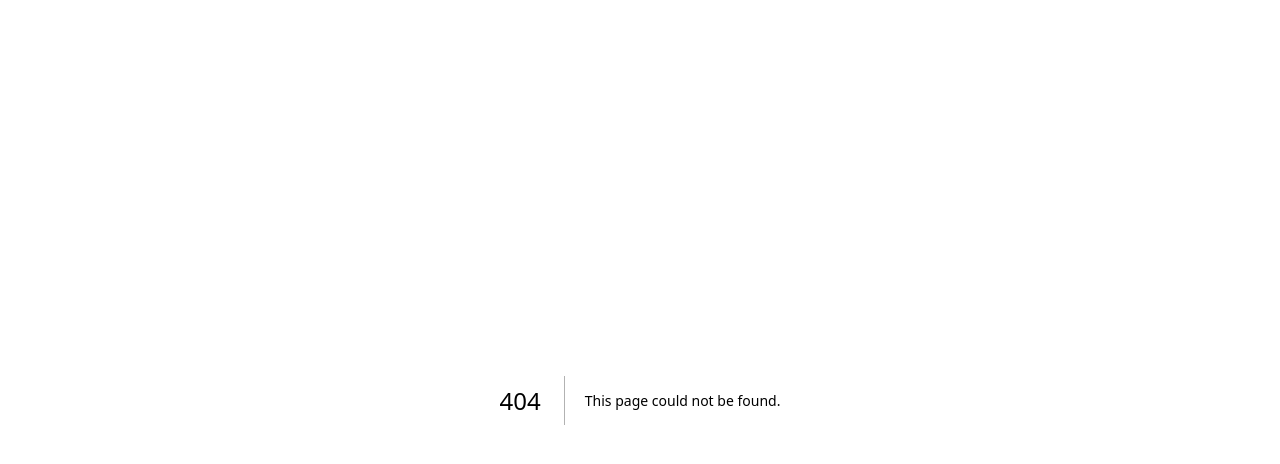
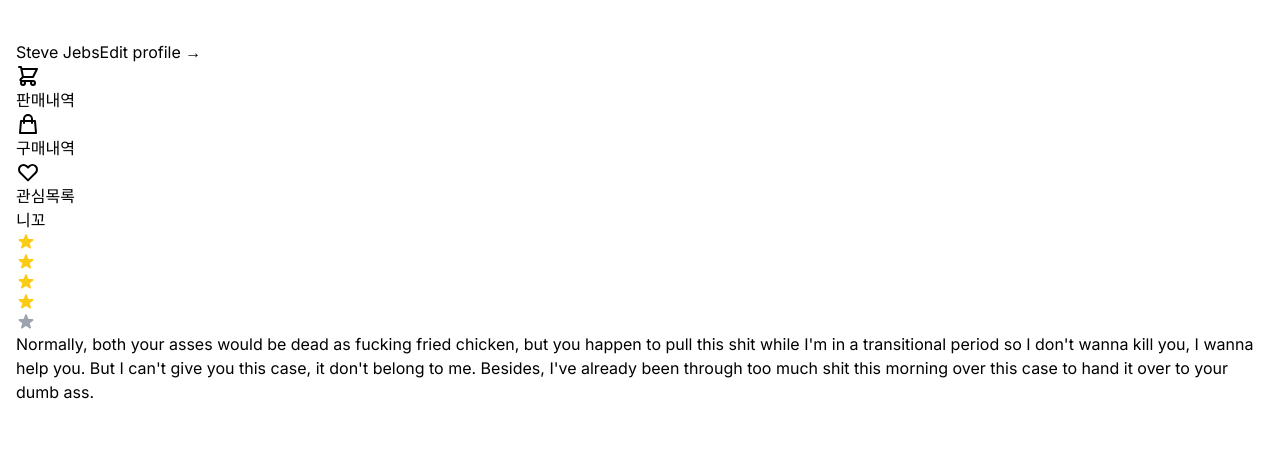
Before and after one commit to boyeonihn/carrot-market-app, a Next.js app: page /profile in a window 1280 px wide. Before the commit this address had no page. Shown: the top 464 px of the page. Built offline with nearby package versions, Linux system fonts and the light colour scheme.

Commit message:
feat: create profile page

```diff
--- /dev/null
+++ b/app/profile/page.tsx
@@ -0,0 +1,139 @@
+const Profile = () => {
+  return (
+    <main className="py-10 px-4">
+      <section>
+        <div />
+        <div>
+          <span>Steve Jebs</span>
+          <span>Edit profile &rarr;</span>
+        </div>
+      </section>
+      <section>
+        <div>
+          <div>
+            <svg
+              className="w-6 h-6"
+              fill="none"
+              stroke="currentColor"
+              viewBox="0 0 24 24"
+              xmlns="http://www.w3.org/2000/svg"
+            >
+              <path
+                strokeLinecap="round"
+                strokeLinejoin="round"
+                strokeWidth="2"
+                d="M3 3h2l.4 2M7 13h10l4-8H5.4M7 13L5.4 5M7 13l-2.293 2.293c-.63.63-.184 1.707.707 1.707H17m0 0a2 2 0 100 4 2 2 0 000-4zm-8 2a2 2 0 11-4 0 2 2 0 014 0z"
+              ></path>
+            </svg>
+          </div>
+          <span>판매내역</span>
+        </div>
+        <div>
+          <div>
+            <svg
+              className="w-6 h-6"
+              fill="none"
+              stroke="currentColor"
+              viewBox="0 0 24 24"
+              xmlns="http://www.w3.org/2000/svg"
+            >
+              <path
+                strokeLinecap="round"
+                strokeLinejoin="round"
+                strokeWidth="2"
+                d="M16 11V7a4 4 0 00-8 0v4M5 9h14l1 12H4L5 9z"
+              ></path>
+            </svg>
+          </div>
+          <span>구매내역</span>
+        </div>
+        <div>
+          <div>
+            <svg
+              className="w-6 h-6"
+              fill="none"
+              stroke="currentColor"
+              viewBox="0 0 24 24"
+              xmlns="http://www.w3.org/2000/svg"
+            >
+              <path
+                strokeLinecap="round"
+                strokeLinejoin="round"
+                strokeWidth="2"
+                d="M4.318 6.318a4.5 4.5 0 000 6.364L12 20.364l7.682-7.682a4.5 4.5 0 00-6.364-6.364L12 7.636l-1.318-1.318a4.5 4.5 0 00-6.364 0z"
+              ></path>
+            </svg>
+          </div>
+          <span>관심목록</span>
+        </div>
+      </section>
+      <section>
+        <div>
+          <div />
+          <div>
+            <h4>니꼬</h4>
+            <div>
+              <svg
+                className="text-yellow-400 h-5 w-5"
+                xmlns="http://www.w3.org/2000/svg"
+                viewBox="0 0 20 20"
+                fill="currentColor"
+                aria-hidden="true"
+              >
+                <path d="M9.049 2.927c.3-.921 1.603-.921 1.902 0l1.07 3.292a1 1 0 00.95.69h3.462c.969 0 1.371 1.24.588 1.81l-2.8 2.034a1 1 0 00-.364 1.118l1.07 3.292c.3.921-.755 1.688-1.54 1.118l-2.8-2.034a1 1 0 00-1.175 0l-2.8 2.034c-.784.57-1.838-.197-1.539-1.118l1.07-3.292a1 1 0 00-.364-1.118L2.98 8.72c-.783-.57-.38-1.81.588-1.81h3.461a1 1 0 00.951-.69l1.07-3.292z" />
+              </svg>
+              <svg
+                className="text-yellow-400 h-5 w-5"
+                xmlns="http://www.w3.org/2000/svg"
+                viewBox="0 0 20 20"
+                fill="currentColor"
+                aria-hidden="true"
+              >
+                <path d="M9.049 2.927c.3-.921 1.603-.921 1.902 0l1.07 3.292a1 1 0 00.95.69h3.462c.969 0 1.371 1.24.588 1.81l-2.8 2.034a1 1 0 00-.364 1.118l1.07 3.292c.3.921-.755 1.688-1.54 1.118l-2.8-2.034a1 1 0 00-1.175 0l-2.8 2.034c-.784.57-1.838-.197-1.539-1.118l1.07-3.292a1 1 0 00-.364-1.118L2.98 8.72c-.783-.57-.38-1.81.588-1.81h3.461a1 1 0 00.951-.69l1.07-3.292z" />
+              </svg>
+              <svg
+                className="text-yellow-400 h-5 w-5"
+                xmlns="http://www.w3.org/2000/svg"
+                viewBox="0 0 20 20"
+                fill="currentColor"
+                aria-hidden="true"
+              >
+                <path d="M9.049 2.927c.3-.921 1.603-.921 1.902 0l1.07 3.292a1 1 0 00.95.69h3.462c.969 0 1.371 1.24.588 1.81l-2.8 2.034a1 1 0 00-.364 1.118l1.07 3.292c.3.921-.755 1.688-1.54 1.118l-2.8-2.034a1 1 0 00-1.175 0l-2.8 2.034c-.784.57-1.838-.197-1.539-1.118l1.07-3.292a1 1 0 00-.364-1.118L2.98 8.72c-.783-.57-.38-1.81.588-1.81h3.461a1 1 0 00.951-.69l1.07-3.292z" />
+              </svg>
+              <svg
+                className="text-yellow-400 h-5 w-5"
+                xmlns="http://www.w3.org/2000/svg"
+                viewBox="0 0 20 20"
+                fill="currentColor"
+                aria-hidden="true"
+              >
+                <path d="M9.049 2.927c.3-.921 1.603-.921 1.902 0l1.07 3.292a1 1 0 00.95.69h3.462c.969 0 1.371 1.24.588 1.81l-2.8 2.034a1 1 0 00-.364 1.118l1.07 3.292c.3.921-.755 1.688-1.54 1.118l-2.8-2.034a1 1 0 00-1.175 0l-2.8 2.034c-.784.57-1.838-.197-1.539-1.118l1.07-3.292a1 1 0 00-.364-1.118L2.98 8.72c-.783-.57-.38-1.81.588-1.81h3.461a1 1 0 00.951-.69l1.07-3.292z" />
+              </svg>
+              <svg
+                className="text-gray-400 h-5 w-5"
+                xmlns="http://www.w3.org/2000/svg"
+                viewBox="0 0 20 20"
+                fill="currentColor"
+                aria-hidden="true"
+              >
+                <path d="M9.049 2.927c.3-.921 1.603-.921 1.902 0l1.07 3.292a1 1 0 00.95.69h3.462c.969 0 1.371 1.24.588 1.81l-2.8 2.034a1 1 0 00-.364 1.118l1.07 3.292c.3.921-.755 1.688-1.54 1.118l-2.8-2.034a1 1 0 00-1.175 0l-2.8 2.034c-.784.57-1.838-.197-1.539-1.118l1.07-3.292a1 1 0 00-.364-1.118L2.98 8.72c-.783-.57-.38-1.81.588-1.81h3.461a1 1 0 00.951-.69l1.07-3.292z" />
+              </svg>
+            </div>
+          </div>
+        </div>
+        <div>
+          <p>
+            Normally, both your asses would be dead as fucking fried chicken,
+            but you happen to pull this shit while I&apos;m in a transitional
+            period so I don&apos;t wanna kill you, I wanna help you. But I
+            can&apos;t give you this case, it don&apos;t belong to me. Besides,
+            I&apos;ve already been through too much shit this morning over this
+            case to hand it over to your dumb ass.
+          </p>
+        </div>
+      </section>
+    </main>
+  );
+};
+
+export default Profile;
```
